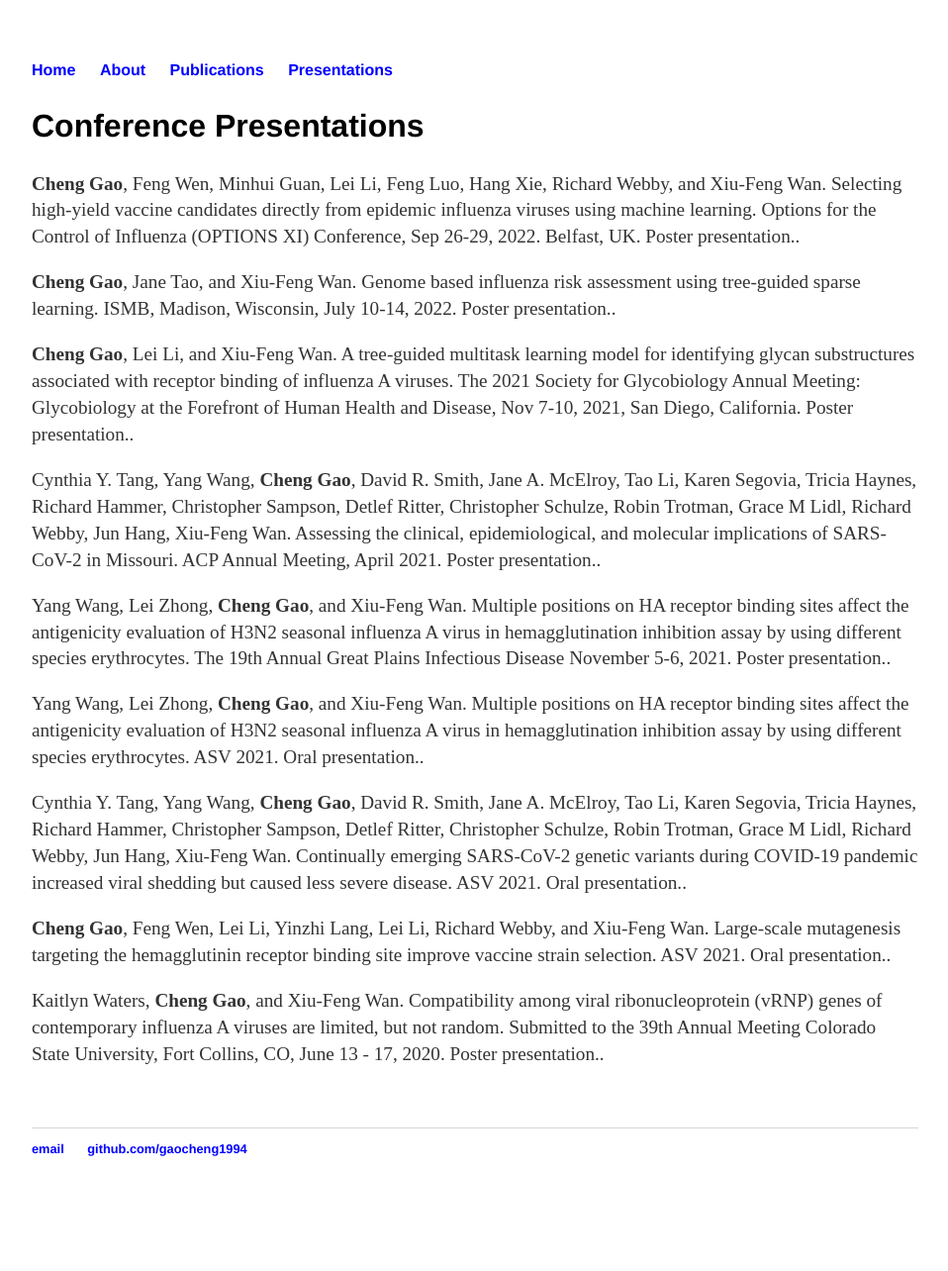
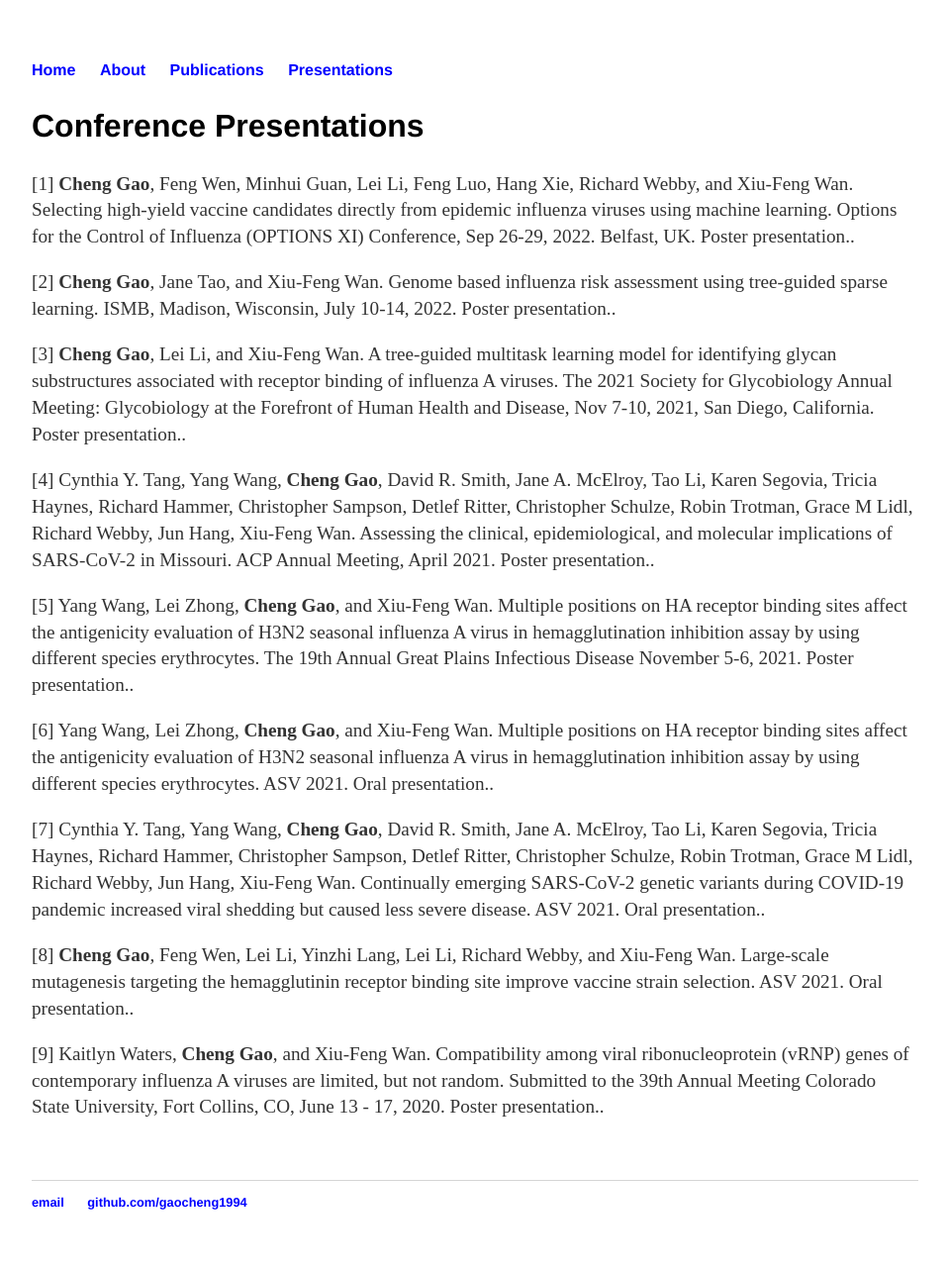
Before and after one commit to gaocheng1994/gaocheng1223.github.io, a Jekyll site: the page built from pr/index.html, in a window 1280 px wide. Shown: the whole page at 99% size, without its empty margins (160-1118 px from the left). Built offline with Jekyll 4.4.1, drawn with Linux system fonts in a browser that asks for light colours; before the commit the page ends 1230 px from its top, so only the background shows below that.

Commit message:
Update index.html

```diff
--- a/pr/index.html
+++ b/pr/index.html
@@ -6,14 +6,14 @@
 	<div class="cv">
 					<h2>Conference Presentations</h2>
 
-					<p><strong>Cheng Gao</strong>, Feng Wen, Minhui Guan, Lei Li, Feng Luo, Hang Xie, Richard Webby, and Xiu-Feng Wan. Selecting high-yield vaccine candidates directly from epidemic influenza viruses using machine learning. Options for the Control of Influenza (OPTIONS XI) Conference, Sep 26-29, 2022. Belfast, UK. Poster presentation.</a>.
-					<p><strong>Cheng Gao</strong>, Jane Tao, and Xiu-Feng Wan. Genome based influenza risk assessment using tree-guided sparse learning. ISMB, Madison, Wisconsin, July 10-14, 2022. Poster presentation.</a>.
-					<p><strong>Cheng Gao</strong>, Lei Li, and Xiu-Feng Wan. A tree-guided multitask learning model for identifying glycan substructures associated with receptor binding of influenza A viruses. The 2021 Society for Glycobiology Annual Meeting: Glycobiology at the Forefront of Human Health and Disease, Nov 7-10, 2021, San Diego, California. Poster presentation.</a>.
-					<p>Cynthia Y. Tang, Yang Wang, <strong>Cheng Gao</strong>, David R. Smith, Jane A. McElroy, Tao Li, Karen Segovia, Tricia Haynes, Richard Hammer, Christopher Sampson, Detlef Ritter, Christopher Schulze, Robin Trotman, Grace M Lidl, Richard Webby, Jun Hang, Xiu-Feng Wan. Assessing the clinical, epidemiological, and molecular implications of SARS-CoV-2 in Missouri. ACP Annual Meeting, April 2021. Poster presentation.</a>.
-					<p>Yang Wang, Lei Zhong, <strong>Cheng Gao</strong>, and Xiu-Feng Wan. Multiple positions on HA receptor binding sites affect the antigenicity evaluation of H3N2 seasonal influenza A virus in hemagglutination inhibition assay by using different species erythrocytes. The 19th Annual Great Plains Infectious Disease November 5-6, 2021. Poster presentation.</a>.
-					<p>Yang Wang, Lei Zhong, <strong>Cheng Gao</strong>, and Xiu-Feng Wan. Multiple positions on HA receptor binding sites affect the antigenicity evaluation of H3N2 seasonal influenza A virus in hemagglutination inhibition assay by using different species erythrocytes. ASV 2021. Oral presentation.</a>.
-					<p>Cynthia Y. Tang, Yang Wang, <strong>Cheng Gao</strong>, David R. Smith, Jane A. McElroy, Tao Li, Karen Segovia, Tricia Haynes, Richard Hammer, Christopher Sampson, Detlef Ritter, Christopher Schulze, Robin Trotman, Grace M Lidl, Richard Webby, Jun Hang, Xiu-Feng Wan. Continually emerging SARS-CoV-2 genetic variants during COVID-19 pandemic increased viral shedding but caused less severe disease. ASV 2021. Oral presentation.</a>.
-					<p><strong>Cheng Gao</strong>, Feng Wen, Lei Li, Yinzhi Lang, Lei Li, Richard Webby, and Xiu-Feng Wan. Large-scale mutagenesis targeting the hemagglutinin receptor binding site improve vaccine strain selection. ASV 2021. Oral presentation.</a>.
-					<p>Kaitlyn Waters, <strong>Cheng Gao</strong>, and Xiu-Feng Wan. Compatibility among viral ribonucleoprotein (vRNP) genes of contemporary influenza A viruses are limited, but not random. Submitted to the 39th Annual Meeting Colorado State University, Fort Collins, CO, June 13 - 17, 2020. Poster presentation.</a>.
+					<p>[1] <strong>Cheng Gao</strong>, Feng Wen, Minhui Guan, Lei Li, Feng Luo, Hang Xie, Richard Webby, and Xiu-Feng Wan. Selecting high-yield vaccine candidates directly from epidemic influenza viruses using machine learning. Options for the Control of Influenza (OPTIONS XI) Conference, Sep 26-29, 2022. Belfast, UK. Poster presentation.</a>.
+					<p>[2] <strong>Cheng Gao</strong>, Jane Tao, and Xiu-Feng Wan. Genome based influenza risk assessment using tree-guided sparse learning. ISMB, Madison, Wisconsin, July 10-14, 2022. Poster presentation.</a>.
+					<p>[3] <strong>Cheng Gao</strong>, Lei Li, and Xiu-Feng Wan. A tree-guided multitask learning model for identifying glycan substructures associated with receptor binding of influenza A viruses. The 2021 Society for Glycobiology Annual Meeting: Glycobiology at the Forefront of Human Health and Disease, Nov 7-10, 2021, San Diego, California. Poster presentation.</a>.
+					<p>[4] Cynthia Y. Tang, Yang Wang, <strong>Cheng Gao</strong>, David R. Smith, Jane A. McElroy, Tao Li, Karen Segovia, Tricia Haynes, Richard Hammer, Christopher Sampson, Detlef Ritter, Christopher Schulze, Robin Trotman, Grace M Lidl, Richard Webby, Jun Hang, Xiu-Feng Wan. Assessing the clinical, epidemiological, and molecular implications of SARS-CoV-2 in Missouri. ACP Annual Meeting, April 2021. Poster presentation.</a>.
+					<p>[5] Yang Wang, Lei Zhong, <strong>Cheng Gao</strong>, and Xiu-Feng Wan. Multiple positions on HA receptor binding sites affect the antigenicity evaluation of H3N2 seasonal influenza A virus in hemagglutination inhibition assay by using different species erythrocytes. The 19th Annual Great Plains Infectious Disease November 5-6, 2021. Poster presentation.</a>.
+					<p>[6] Yang Wang, Lei Zhong, <strong>Cheng Gao</strong>, and Xiu-Feng Wan. Multiple positions on HA receptor binding sites affect the antigenicity evaluation of H3N2 seasonal influenza A virus in hemagglutination inhibition assay by using different species erythrocytes. ASV 2021. Oral presentation.</a>.
+					<p>[7] Cynthia Y. Tang, Yang Wang, <strong>Cheng Gao</strong>, David R. Smith, Jane A. McElroy, Tao Li, Karen Segovia, Tricia Haynes, Richard Hammer, Christopher Sampson, Detlef Ritter, Christopher Schulze, Robin Trotman, Grace M Lidl, Richard Webby, Jun Hang, Xiu-Feng Wan. Continually emerging SARS-CoV-2 genetic variants during COVID-19 pandemic increased viral shedding but caused less severe disease. ASV 2021. Oral presentation.</a>.
+					<p>[8] <strong>Cheng Gao</strong>, Feng Wen, Lei Li, Yinzhi Lang, Lei Li, Richard Webby, and Xiu-Feng Wan. Large-scale mutagenesis targeting the hemagglutinin receptor binding site improve vaccine strain selection. ASV 2021. Oral presentation.</a>.
+					<p>[9] Kaitlyn Waters, <strong>Cheng Gao</strong>, and Xiu-Feng Wan. Compatibility among viral ribonucleoprotein (vRNP) genes of contemporary influenza A viruses are limited, but not random. Submitted to the 39th Annual Meeting Colorado State University, Fort Collins, CO, June 13 - 17, 2020. Poster presentation.</a>.
 
 	</div>
```
